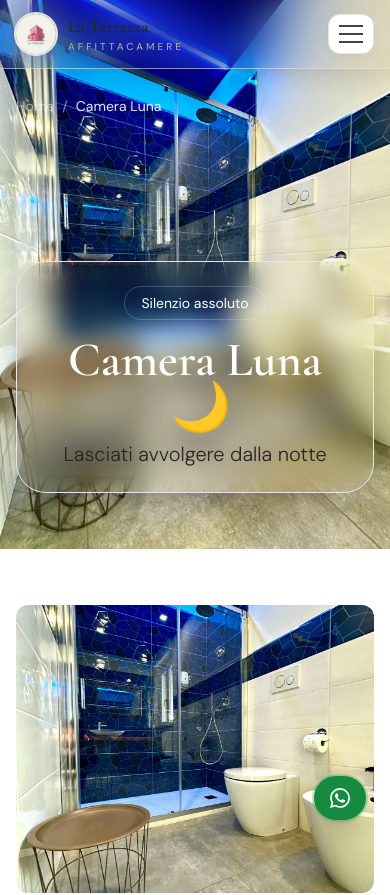
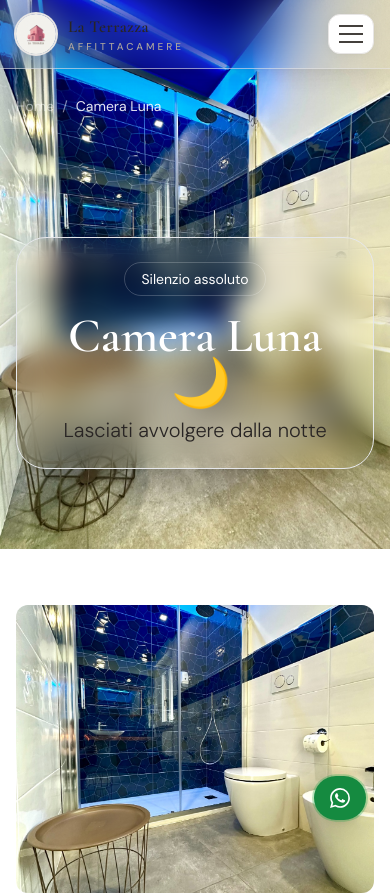
Before and after one commit to Manuell00/la-terrazza-web, a Next.js app: page /camere/luna in a window 390 px wide. Shown: the top 895 px of the page. Built offline with nearby package versions, Linux system fonts and the light colour scheme.

Commit message:
Lift room hero panel slightly on mobile

```diff
--- a/src/components/RoomPageTemplate.tsx
+++ b/src/components/RoomPageTemplate.tsx
@@ -93,7 +93,7 @@ export default function RoomPageTemplate({ room, otherRooms }: Props) {
           </div>
         </div>
 
-        <div className="relative z-10 container mx-auto px-4 pb-14">
+        <div className="relative z-10 container mx-auto px-4 pb-20 md:pb-24">
           <motion.div
             initial={{ opacity: 0, y: 30 }}
             animate={{ opacity: 1, y: 0 }}
```
